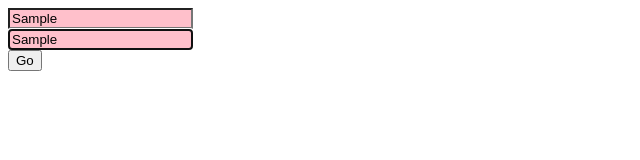
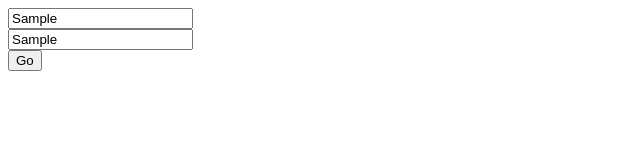
Before and after one commit to Hyerin22/Comp-assignment, a plain HTML site: page Assigntment 1/index.html in a window 1280 px wide. Both pictures are taken after typing "Sample", "Sample" into the empty fields and a click on the button "Go". Shown: the whole page, without its empty margins (0-640 px from the left). Drawn offline with Linux system fonts and the light colour scheme.

Commit message:
part 3 done

```diff
--- a/Assigntment 1/index.html
+++ b/Assigntment 1/index.html
@@ -31,28 +31,37 @@
 
                 button.onclick = function()
                 {
-                    // I think we should approach smth like this..but should figure it out not working
-                    // boxes/value might be wrong
-                    if('firstTextBox.value'.charCodeAt(0) > 'A'.charCodeAt(0)) // i should put '<', but if that, then it's not working
+                    var firstText = document.getElementById('first').value
+                    var lastText = document.getElementById('last').value
+
+                    for(let i = 0; i < firstText.length; i++)
                     {
-                        console.log(firstTextBox.value)
-                        alert("wrong")
-                        firstTextBox.style.backgroundColor = "pink"
-                        lastTextBox.style.backgroundColor = "pink"
-                        firstTextBox.focus()
-                        lastTextBox.focus()
-                    }
-                    else if('boxes.value'.charCodeAt(0) > 'Z'.charCodeAt(0))
-                    {
-                        alert("wrong")
-                        firstTextBox.style.backgroundColor = "blue"
-                        boxes.focus()
+                        var firstLetter = firstText[i].toLowerCase()
+                        if(firstLetter >= 'a' && firstLetter <= 'z')
+                        {
+
+                        }
+                        else
+                        {
+                            alert("wrong")
+                            firstTextBox.style.backgroundColor = "pink"
+                            firstTextBox.focus()
+                        }
                     }
 
-                    else if('document.getElementById("first").value'.charCodeAt(0) > 'document.getElementById("last").value'.charCodeAt(0))
+                    for(let i = 0; i < lastText.length; i++)
                     {
-                        alert("wrong order")
-                        input.style.backgroundColor = "yellow"
+                        var lastLetter = lastText[i].toLowerCase()
+                        if(lastLetter >= 'a' && lastLetter <= 'z')
+                        {
+
+                        }
+                        else
+                        {
+                            alert("wrong")
+                            lastTextBox.style.backgroundColor = "pink"
+                            lastTextBox.focus()
+                        }
                     }
                 }
 
```
